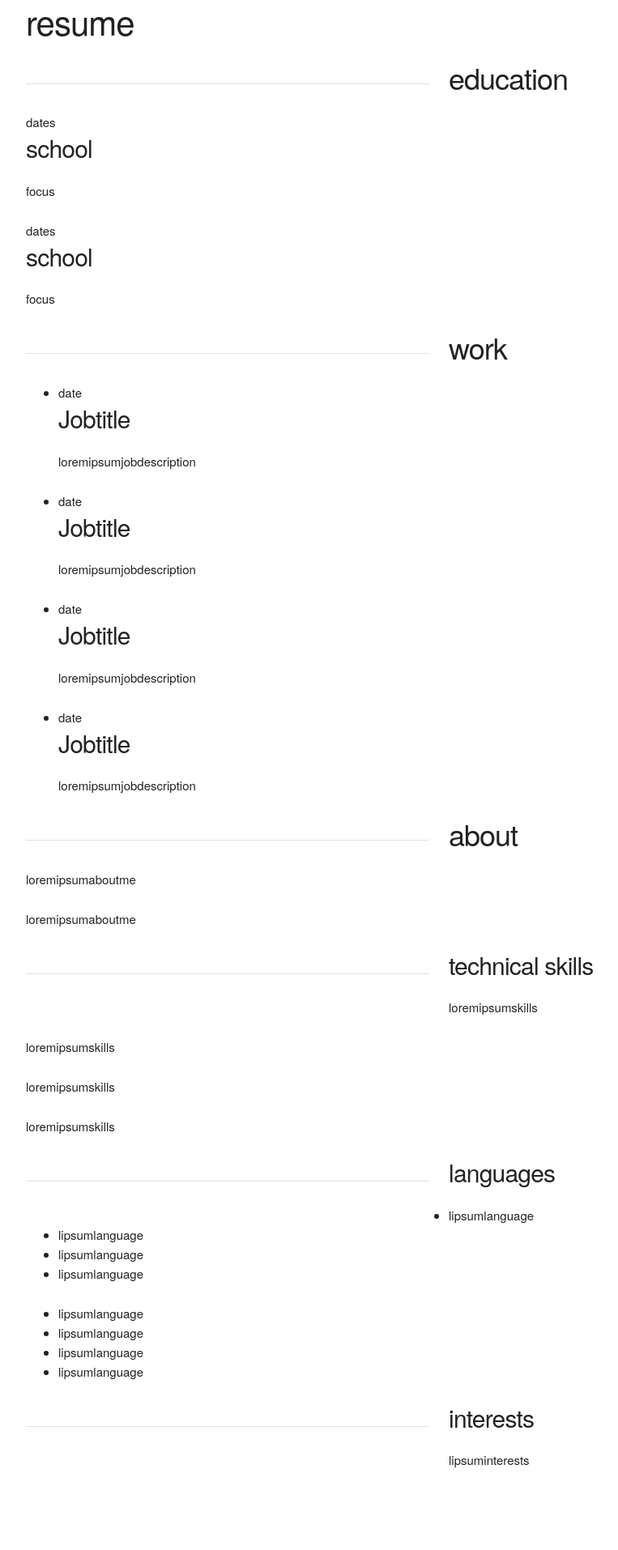
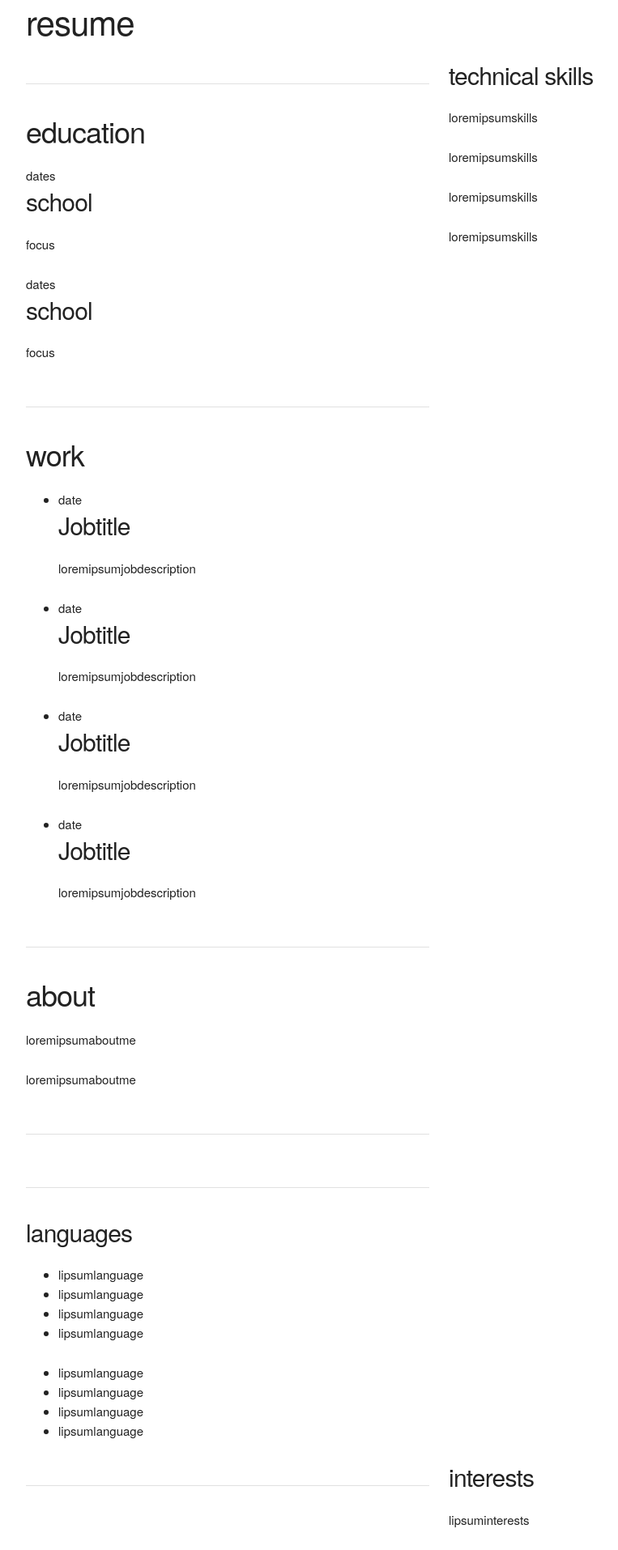
Before and after one commit to durfee/OPERATION_stogy-dinosaur, a website: page resume.html in a window 1280 px wide. Shown: the whole page at 81% size, without its empty margins (98-861 px from the left). Before the commit the page ends 1840 px from the top, so only its background shows below. Drawn offline with Linux system fonts and the light colour scheme.

Commit message:
resume.html and index copy updates
Because including resume in the other push probably would have been a
good idea.

```diff
--- a/resume.html
+++ b/resume.html
@@ -12,7 +12,7 @@
     	<div id="resume-wrapper">
         <h2>resume</h2>
         <hr class="divider">
-        <div class="education">
+        <div class="education resume-section">
         	<h3>education</h3>
         	<div class="education_copy">
         		<span>dates</span>
@@ -26,7 +26,7 @@
         	</div>
         </div>
         <hr class="divider">
-        <div class="work">
+        <div class="work resume-section">
         	<h3>work</h3>
         	<ul>
         		<li class="work_item">
@@ -52,7 +52,7 @@
         	</ul>
         </div>
         <hr class="divider">
-        <div class="about">
+        <div class="about resume-section">
         	<h3>about</h3>
         	<div class="about_copy">
         		<p>loremipsumaboutme</p>
@@ -68,7 +68,7 @@
         	<p>loremipsumskills</p>
         </div>
         <hr class="divider">
-        <div class="languages">
+        <div class="languages resume-section">
         	<h4>languages</h4>
         	<div class="languages_natural">
         		<ul class="language">
@@ -88,7 +88,7 @@
         	</div>
         </div>
         <hr class="divider">
-        <div class="interests">
+        <div class="interests resume-section">
         	<h4>interests</h4>
         	<p>lipsuminterests</p>
         </div>
```
Also changed, not shown: index.html (+5 -2 lines).
